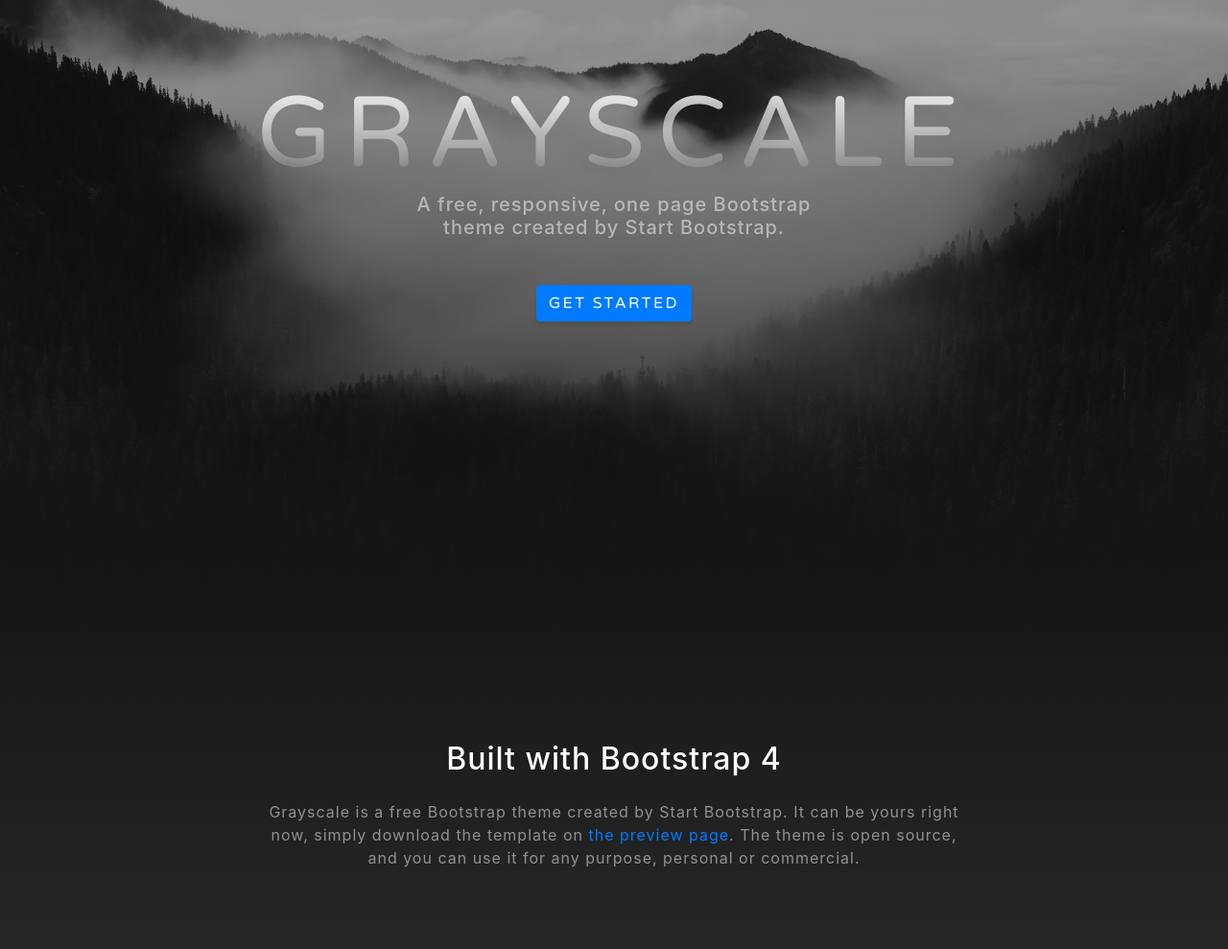
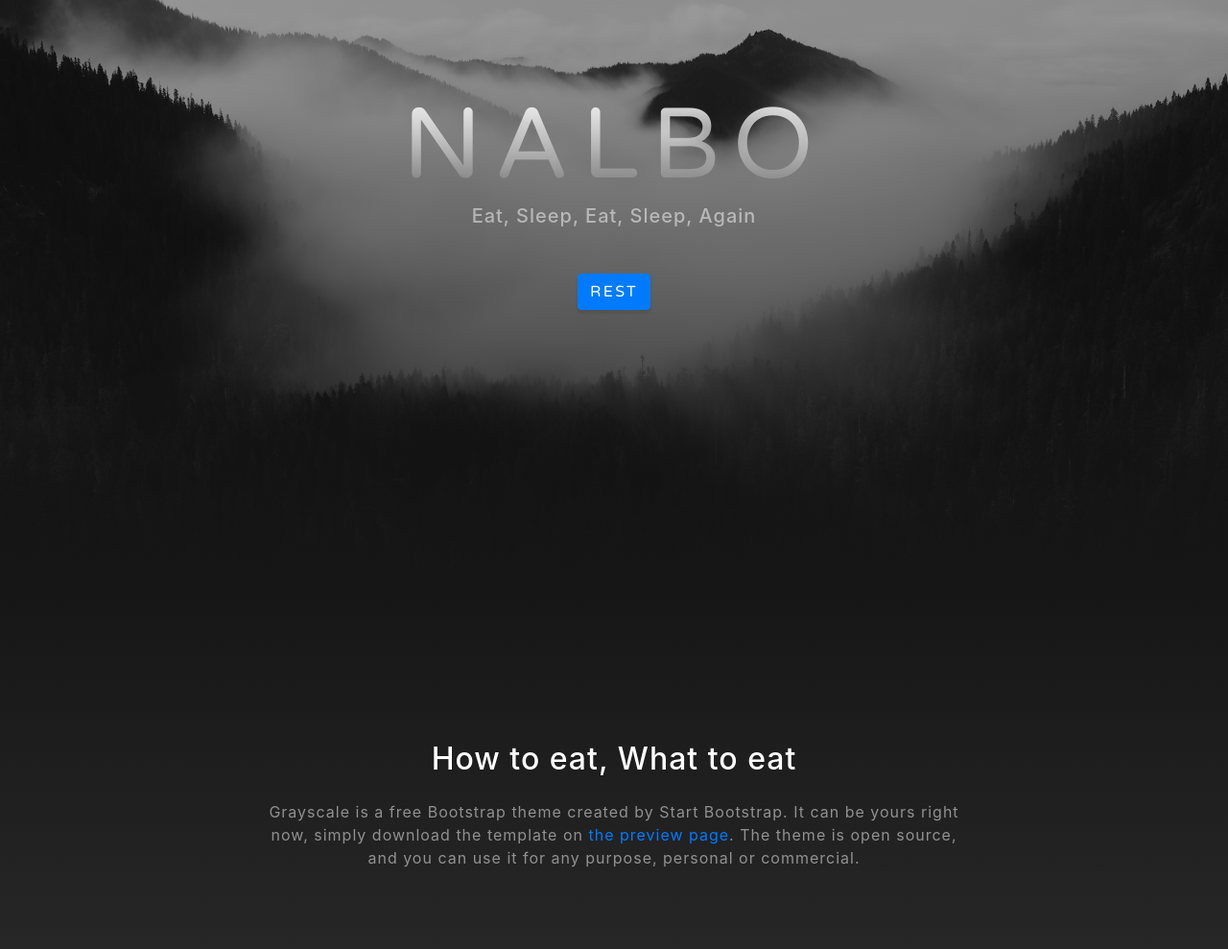
Before and after one commit to hopehappy92/hopehappy92.github.io, a website with bundled scripts: page index.html in a window 1280 px wide. Shown: the part 188-1177 px from the top of the page at 96% size. Built offline with nearby package versions, Linux system fonts and the light colour scheme.

Commit message:
LAB 1
exit()
exit

```diff
--- a/index.html
+++ b/index.html
@@ -8,7 +8,7 @@
   <meta name="description" content="">
   <meta name="author" content="">
 
-  <title>Grayscale - Start Bootstrap Theme</title>
+  <title>NalBo house</title>
 
   <!-- Bootstrap core CSS -->
   <link href="vendor/bootstrap/css/bootstrap.min.css" rel="stylesheet">
@@ -53,9 +53,9 @@
   <header class="masthead">
     <div class="container d-flex h-100 align-items-center">
       <div class="mx-auto text-center">
-        <h1 class="mx-auto my-0 text-uppercase">Grayscale</h1>
-        <h2 class="text-white-50 mx-auto mt-2 mb-5">A free, responsive, one page Bootstrap theme created by Start Bootstrap.</h2>
-        <a href="#about" class="btn btn-primary js-scroll-trigger">Get Started</a>
+        <h1 class="mx-auto my-0 text-uppercase">NalBO</h1>
+        <h2 class="text-white-50 mx-auto mt-2 mb-5">Eat, Sleep, Eat, Sleep, Again</h2>
+        <a href="#about" class="btn btn-primary js-scroll-trigger">Rest</a>
       </div>
     </div>
   </header>
@@ -65,7 +65,7 @@
     <div class="container">
       <div class="row">
         <div class="col-lg-8 mx-auto">
-          <h2 class="text-white mb-4">Built with Bootstrap 4</h2>
+          <h2 class="text-white mb-4">How to eat, What to eat</h2>
           <p class="text-white-50">Grayscale is a free Bootstrap theme created by Start Bootstrap. It can be yours right now, simply download the template on
             <a href="http://startbootstrap.com/template-overviews/grayscale/">the preview page</a>. The theme is open source, and you can use it for any purpose, personal or commercial.</p>
         </div>
```
